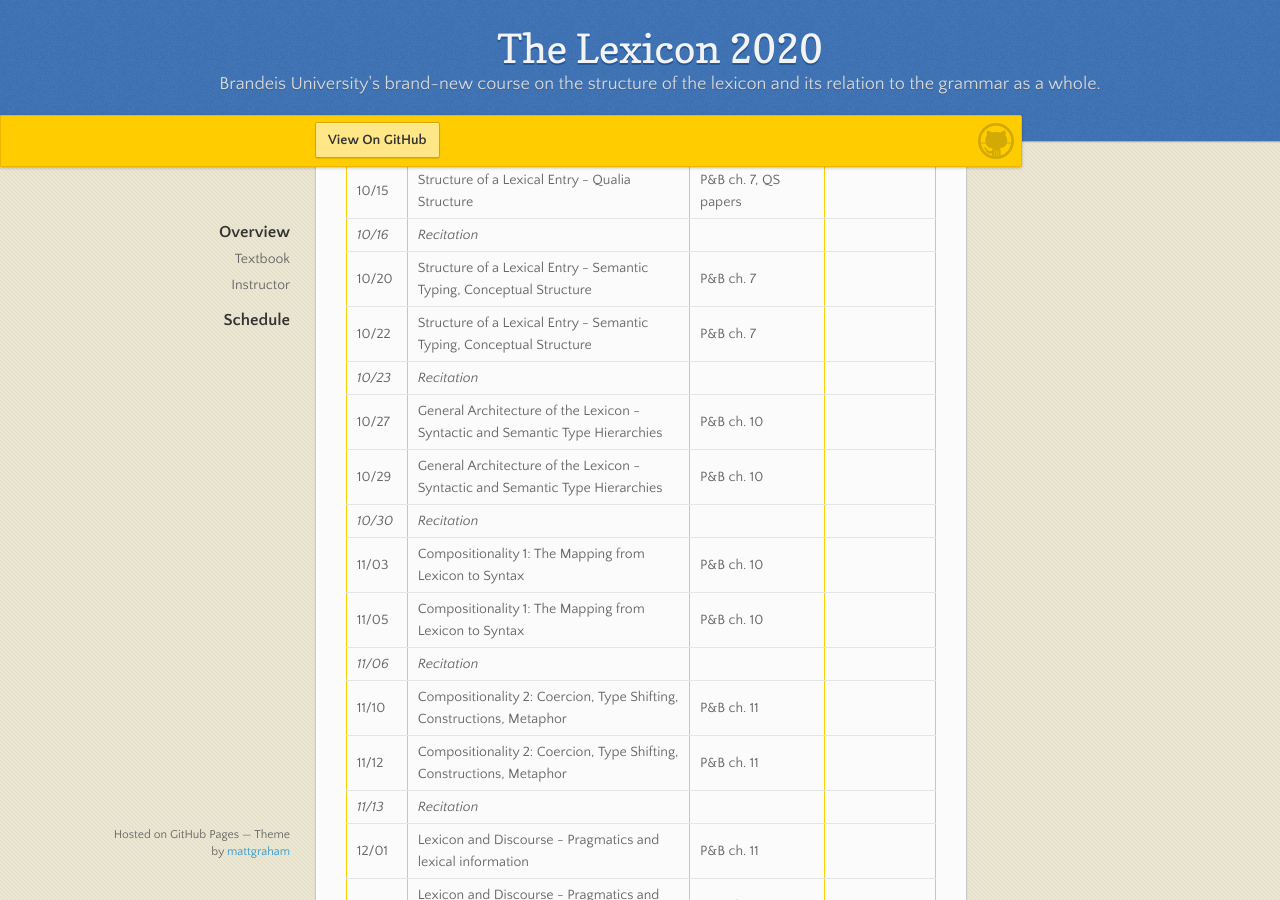
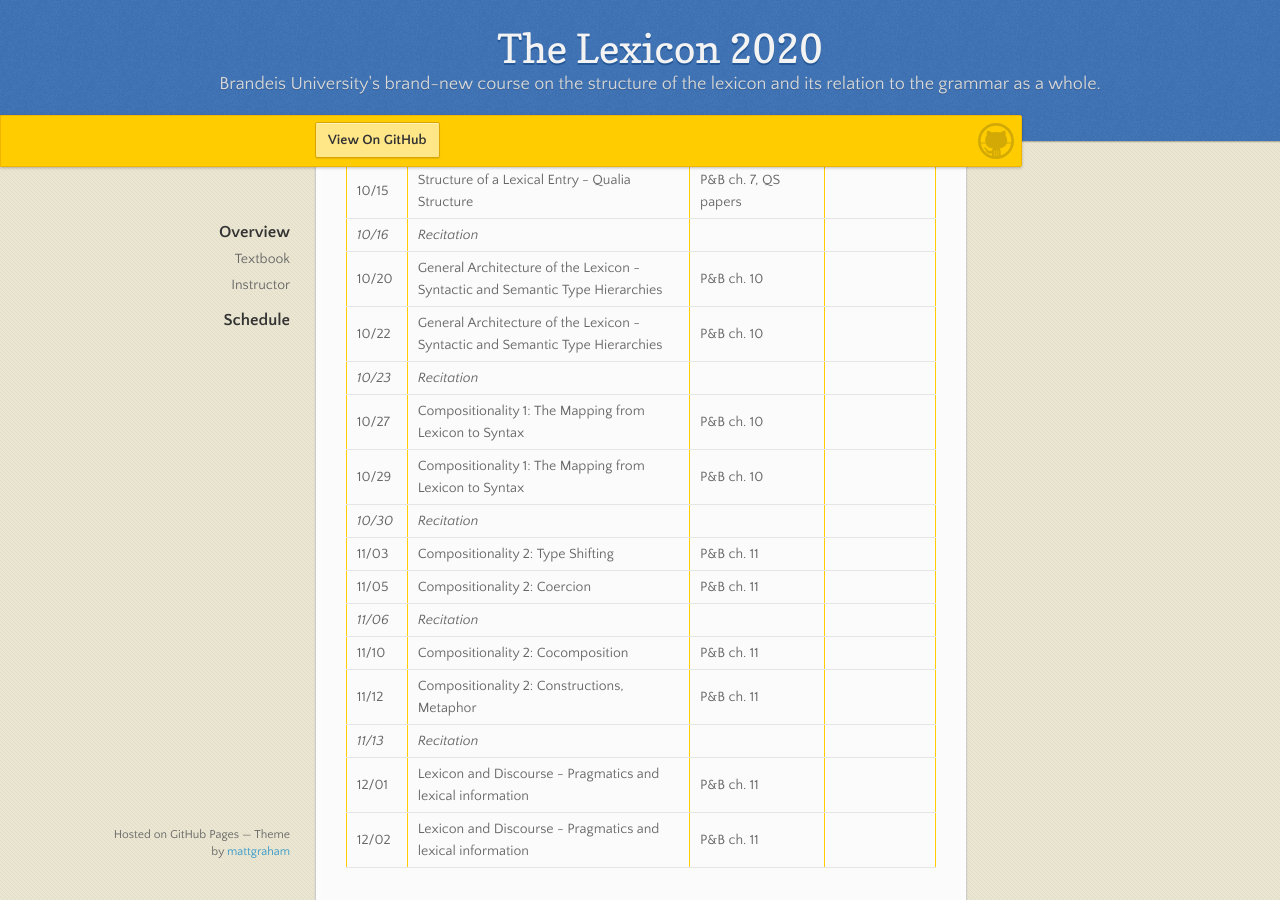
Before and after one commit to the-lexicon-2020/the-lexicon-2020.github.io, a Jekyll site: the page built from _pages/index.markdown, in a window 1280 px wide and 900 px high, scrolled down 1726 px. Built offline with Jekyll 4.4.1, drawn with Linux system fonts in a browser that asks for light colours; our own code applies the rules of GitHub Pages for plain Markdown files.

Commit message:
Update index.markdown

```diff
--- a/_pages/index.markdown
+++ b/_pages/index.markdown
@@ -50,17 +50,17 @@ Professor [James Pustejovsky](mailto:jamesp@brandeis.edu)
 10/13 | Structure of a Lexical Entry - Qualia Structure | P&B ch. 7, QS papers |
 10/15 | Structure of a Lexical Entry - Qualia Structure | P&B ch. 7, QS papers |
 *10/16* | *Recitation* | |
-10/20 | Structure of a Lexical Entry - Semantic Typing, Conceptual Structure | P&B ch. 7 |
-10/22 | Structure of a Lexical Entry - Semantic Typing, Conceptual Structure | P&B ch. 7 |
+10/20 | General Architecture of the Lexicon - Syntactic and Semantic Type Hierarchies | P&B ch. 10 |
+10/22 | General Architecture of the Lexicon - Syntactic and Semantic Type Hierarchies | P&B ch. 10 |
 *10/23* | *Recitation* | |
-10/27 | General Architecture of the Lexicon - Syntactic and Semantic Type Hierarchies | P&B ch. 10 |
-10/29 | General Architecture of the Lexicon - Syntactic and Semantic Type Hierarchies | P&B ch. 10 |
+10/27 | Compositionality 1: The Mapping from Lexicon to Syntax | P&B ch. 10 |
+10/29 | Compositionality 1: The Mapping from Lexicon to Syntax | P&B ch. 10 |
 *10/30* | *Recitation* | |
-11/03 | Compositionality 1: The Mapping from Lexicon to Syntax | P&B ch. 10 |
-11/05 | Compositionality 1: The Mapping from Lexicon to Syntax | P&B ch. 10 |
+11/03 | Compositionality 2:  Type Shifting | P&B ch. 11 |
+11/05 | Compositionality 2: Coercion  | P&B ch. 11 |
 *11/06* | *Recitation* | |
-11/10 | Compositionality 2: Coercion, Type Shifting, Constructions, Metaphor | P&B ch. 11 |
-11/12 | Compositionality 2: Coercion, Type Shifting, Constructions, Metaphor | P&B ch. 11 |
+11/10 | Compositionality 2: Cocomposition | P&B ch. 11 |
+11/12 | Compositionality 2: Constructions, Metaphor | P&B ch. 11 |
 *11/13* | *Recitation* | |
 12/01 | Lexicon and Discourse - Pragmatics and lexical information | P&B ch. 11 |
 12/02 | Lexicon and Discourse - Pragmatics and lexical information | P&B ch. 11 |
```
